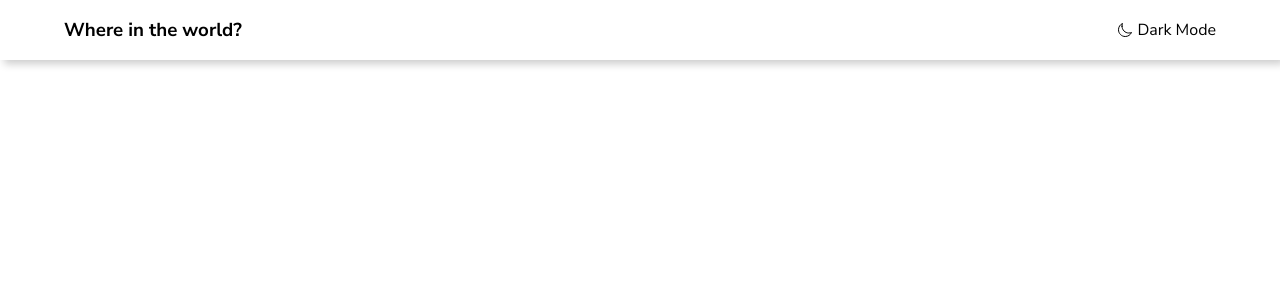
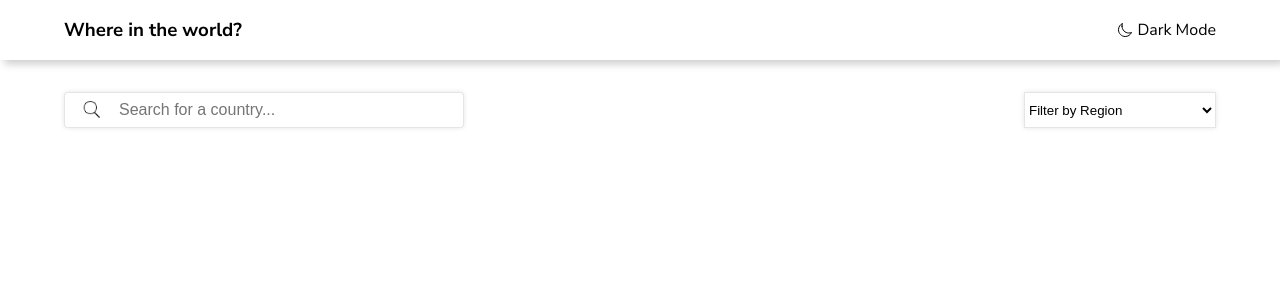
Before and after one commit to Southboy12/CountryExplorer-WebApp, a React (Create React App) app: page / in a window 1280 px wide. Shown: the top 300 px of the page. Built offline with nearby package versions, Linux system fonts and the light colour scheme; a web font is replaced by a local one.

Commit message:
Implemented the Search component

```diff
--- a/src/App.js
+++ b/src/App.js
@@ -1,6 +1,6 @@
 import React from 'react'
 import Navbar from './components/Navbar'
-// import Search from './components/Search'
+import Search from './components/Search'
 
 
 
@@ -8,7 +8,7 @@ export default function App() {
     return (
         <div>
             <Navbar />
-            {/* <Search /> */}
+            <Search />
         </div>
     )
 }
--- a/src/components/Search.js
+++ b/src/components/Search.js
@@ -1,11 +1,32 @@
 import React from 'react'
+import searchIcon from '../images/search.png'
 
 
 
 export default function Search() {
     return (
-        <h1>
-            Search goes here
-        </h1>
+        <div className='main--container'>
+            <div className='search--container'>
+                <input
+                    className='search--input'
+                    type='text'
+                    placeholder='Search for a country...'
+                    name='search'
+                />
+                <img
+                    className='search--icon'
+                    src={searchIcon}
+                    alt='search icon'
+                />
+            </div>
+            <select className='dropdown'>
+                <option selected>Filter by Region</option>
+                <option>Africa</option>
+                <option>America</option>
+                <option>Asia</option>
+                <option>Europe</option>
+                <option>Oceania</option>
+            </select>
+        </div>
     )
 }
--- a/src/style.css
+++ b/src/style.css
@@ -30,6 +30,7 @@ body {
   }
 
 
+/* Navbar  */
 .nav--body {
     width: 100%;
     height: 60px;
@@ -43,7 +44,6 @@ body {
     width: 90%;
     height: 100%;
     margin: 0 auto;
-
 }
 
 .nav--darkmode {
@@ -57,3 +57,47 @@ body {
     width: 1rem;
     margin-right: 0.3rem;
 }
+
+/* Search */
+.main--container {
+    display: flex;
+    justify-content: space-between;
+    width: 90%;
+    margin: 2rem auto;
+}
+
+.search--container {
+    position: relative;
+    display: inline-block;
+    width: 50%;
+    max-width: 400px;
+}
+
+.search--input {
+    padding: 8px 30px;
+    border: 1px solid rgba(0,0,0,0.1);
+    box-shadow: 0 0 5px rgba(0,0,0,0.1);
+    border-radius: 4px;
+    font-size: 16px;
+    text-indent: 1.5rem;
+    width: 100%;
+}
+
+.search--icon {
+    position: absolute;
+    top: 15%;
+    right: 360px;
+    width: 25px;
+    height: 25px;
+}
+
+.dropdown {
+    width: 12rem;
+    border: 1px solid rgba(0,0,0,0.1);
+    background: #FFFFFF;
+    box-shadow: 0 0 5px rgba(0,0,0,0.1);
+}
+
+select > option {
+    margin-bottom: 50px;
+}
```
Also changed, not shown: src/images/search.png (added).
